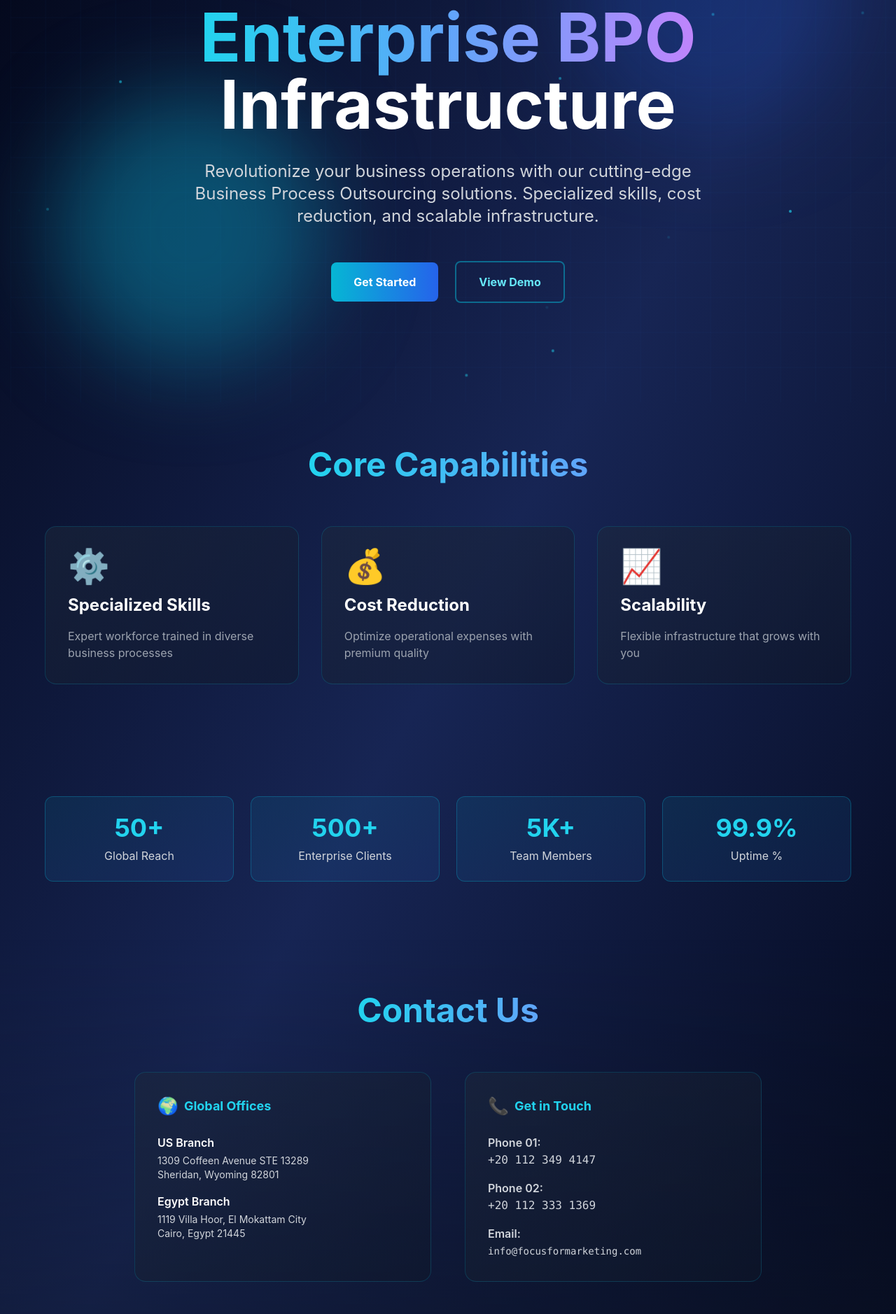
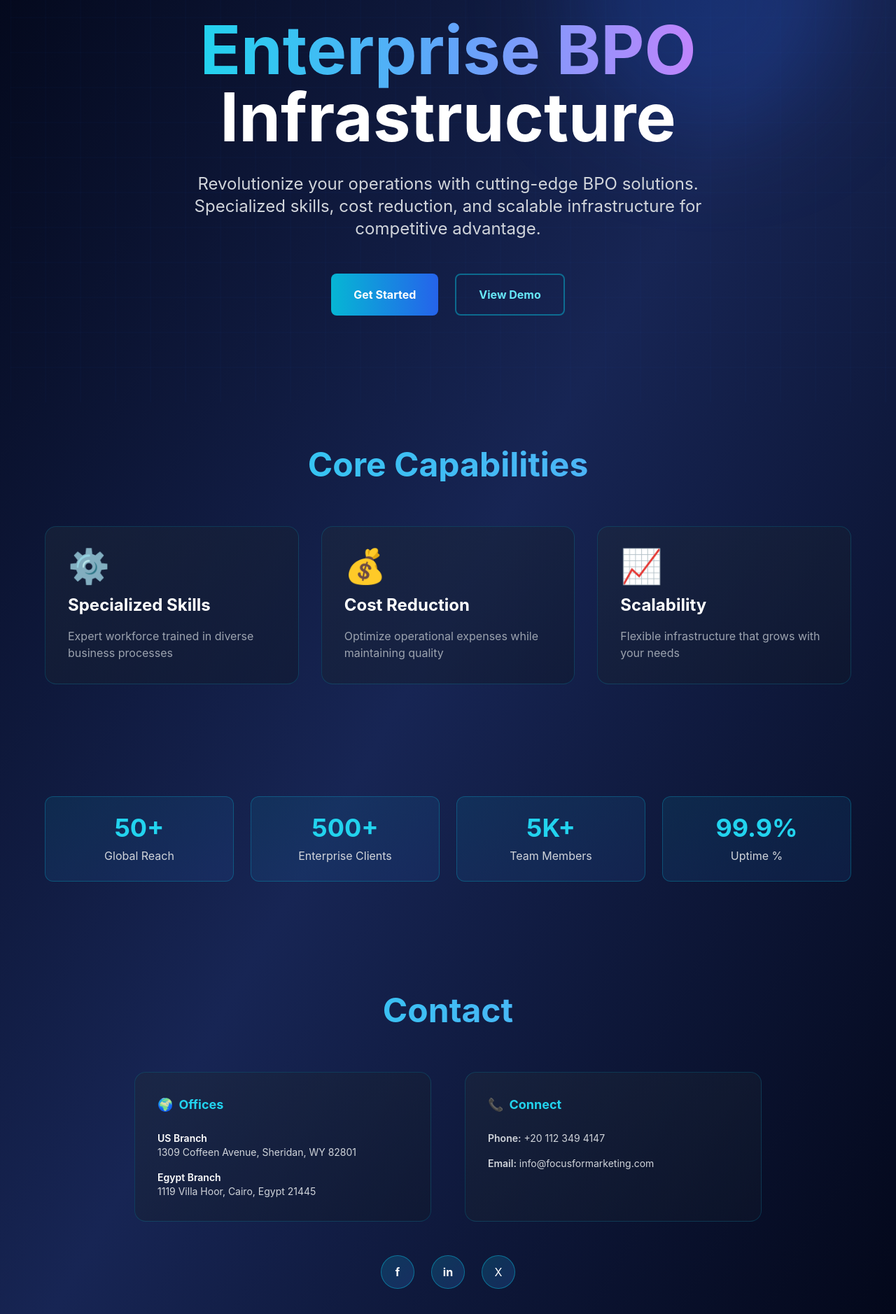
Before and after one commit to nsafwat689/focus-marketing-redesign, a Next.js app: page / in a window 1280 px wide. Shown: the part 240-2118 px from the top of the page at 70% size. Built offline with nearby package versions, Linux system fonts and the light colour scheme.

Commit message:
Rewrite page with responsive animations and modern infrastructure design

```diff
--- a/app/page.tsx
+++ b/app/page.tsx
@@ -1,117 +1,93 @@
-import React from 'react';
+export default function Home() {
+  const features = [
+    { title: 'Specialized Skills', desc: 'Expert workforce trained in diverse business processes', icon: '⚙️' },
+    { title: 'Cost Reduction', desc: 'Optimize operational expenses while maintaining quality', icon: '💰' },
+    { title: 'Scalability', desc: 'Flexible infrastructure that grows with your needs', icon: '📈' },
+  ];
 
-export default function Home() {
+  const stats = [
+    { label: 'Global Reach', value: '50+' },
+    { label: 'Enterprise Clients', value: '500+' },
+    { label: 'Team Members', value: '5K+' },
+    { label: 'Uptime %', value: '99.9%' },
+  ];
+
   return (
     <div className="min-h-screen bg-gradient-to-br from-slate-950 via-blue-950 to-slate-950 text-white overflow-hidden">
-      {/* Animated Background Grid */}
-      <div className="fixed inset-0 z-0 opacity-10">
-        <div className="absolute inset-0" style={{
-          backgroundImage: 'linear-gradient(rgba(59,130,246,0.5) 1px, transparent 1px), linear-gradient(90deg, rgba(59,130,246,0.5) 1px, transparent 1px)',
-          backgroundSize: '50px 50px',
-          animation: 'moveGrid 20s linear infinite'
-        }}></div>
-      </div>
+      {/* Background Grid */}
+      <div className="fixed inset-0 z-0 opacity-10" style={{
+        backgroundImage: 'linear-gradient(rgba(59,130,246,0.5) 1px, transparent 1px), linear-gradient(90deg, rgba(59,130,246,0.5) 1px, transparent 1px)',
+        backgroundSize: '50px 50px',
+        animation: 'moveGrid 20s linear infinite'
+      }}></div>
 
-      {/* Floating Particles */}
-      <div className="fixed inset-0 z-0 overflow-hidden">
-        {[...Array(20)].map((_, i) => (
-          <div
-            key={i}
-            className="absolute w-1 h-1 bg-cyan-400 rounded-full"
-            style={{
-              left: `${Math.random() * 100}%`,
-              top: `${Math.random() * 100}%`,
-              opacity: Math.random() * 0.7,
-              animation: `float ${5 + Math.random() * 5}s ease-in-out infinite`,
-              animationDelay: `${i * 0.2}s`
-            }}
-          ></div>
-        ))}
-      </div>
-
-      {/* Navigation */}
+      {/* Nav */}
       <nav className="fixed top-0 w-full bg-gradient-to-b from-slate-950/80 to-transparent backdrop-blur-lg z-50 py-4 px-6 border-b border-cyan-500/20">
         <div className="max-w-7xl mx-auto flex justify-between items-center">
           <div className="flex items-center gap-2 text-2xl font-bold">
             <div className="w-8 h-8 bg-gradient-to-br from-cyan-400 to-blue-600 rounded-lg"></div>
             <span>FOCUS</span>
           </div>
-          <div className="text-xs text-cyan-300 font-mono">FOR MARKETING INFRASTRUCTURE</div>
+          <div className="text-xs text-cyan-300 font-mono">INFRASTRUCTURE SOLUTIONS</div>
         </div>
       </nav>
 
-      {/* Hero Section */}
-      <section className="relative pt-32 pb-20 px-6 min-h-screen flex items-center justify-center">
+      {/* Hero */}
+      <section className="relative pt-40 pb-20 px-6 min-h-screen flex items-center justify-center">
         <div className="absolute inset-0 z-0">
           <div className="absolute top-10 right-20 w-96 h-96 bg-blue-600 rounded-full mix-blend-screen filter blur-3xl opacity-20 animate-pulse"></div>
-          <div className="absolute bottom-10 left-20 w-96 h-96 bg-cyan-600 rounded-full mix-blend-screen filter blur-3xl opacity-20 animate-pulse" style={{ animationDelay: '1s' }}></div>
+          <div className="absolute bottom-10 left-20 w-96 h-96 bg-cyan-600 rounded-full mix-blend-screen filter blur-3xl opacity-20" style={{ animationDelay: '1s' }} className="animate-pulse"></div>
         </div>
 
         <div className="relative z-10 max-w-5xl mx-auto text-center">
-          <div className="mb-8 inline-block">
-            <div className="px-4 py-2 bg-cyan-500/10 border border-cyan-500/50 rounded-full text-cyan-300 text-sm font-mono">
-              ⚡ Next-Generation BPO Solutions
-            </div>
+          <div className="mb-8 inline-block px-4 py-2 bg-cyan-500/10 border border-cyan-500/50 rounded-full">
+            <span className="text-cyan-300 text-sm font-mono">⚡ Next-Gen BPO</span>
           </div>
 
-          <h1 className="text-6xl md:text-8xl font-bold mb-8 leading-tight">
-            <span className="bg-gradient-to-r from-cyan-400 via-blue-400 to-purple-400 bg-clip-text text-transparent">
-              Enterprise BPO
-            </span>
+          <h1 className="text-7xl md:text-8xl font-bold mb-8 leading-tight">
+            <span className="bg-gradient-to-r from-cyan-400 via-blue-400 to-purple-400 bg-clip-text text-transparent">Enterprise BPO</span>
             <br />
             <span className="text-white">Infrastructure</span>
           </h1>
 
-          <p className="text-xl md:text-2xl text-gray-300 mb-12 leading-relaxed max-w-3xl mx-auto">
-            Revolutionize your business operations with our cutting-edge Business Process Outsourcing solutions. Specialized skills, cost reduction, and scalable infrastructure.
+          <p className="text-xl md:text-2xl text-gray-300 mb-12 max-w-3xl mx-auto leading-relaxed">
+            Revolutionize your operations with cutting-edge BPO solutions. Specialized skills, cost reduction, and scalable infrastructure for competitive advantage.
           </p>
 
-          <div className="flex flex-col sm:flex-row gap-6 justify-center items-center">
-            <button className="group relative px-8 py-4 bg-gradient-to-r from-cyan-500 to-blue-600 text-white font-bold rounded-lg overflow-hidden hover:shadow-2xl hover:shadow-cyan-500/50 transition-all duration-300">
+          <div className="flex flex-col sm:flex-row gap-6 justify-center">
+            <button className="group relative px-8 py-4 bg-gradient-to-r from-cyan-500 to-blue-600 text-white font-bold rounded-lg overflow-hidden">
               <span className="relative z-10">Get Started</span>
               <div className="absolute inset-0 bg-gradient-to-r from-blue-600 to-cyan-500 transform translate-x-full group-hover:translate-x-0 transition-transform duration-300"></div>
             </button>
-            <button className="px-8 py-4 border-2 border-cyan-500/50 text-cyan-300 font-bold rounded-lg hover:bg-cyan-500/10 transition-all duration-300">
+            <button className="px-8 py-4 border-2 border-cyan-500/50 text-cyan-300 font-bold rounded-lg hover:bg-cyan-500/10 transition-all">
               View Demo
             </button>
           </div>
         </div>
       </section>
 
-      {/* Features Section */}
+      {/* Features */}
       <section className="relative z-10 py-20 px-6">
         <div className="max-w-6xl mx-auto">
-          <h2 className="text-5xl font-bold text-center mb-16">
-            <span className="bg-gradient-to-r from-cyan-400 to-blue-400 bg-clip-text text-transparent">Core Capabilities</span>
-          </h2>
-
+          <h2 className="text-5xl font-bold text-center mb-16 bg-gradient-to-r from-cyan-400 to-blue-400 bg-clip-text text-transparent">Core Capabilities</h2>
           <div className="grid md:grid-cols-3 gap-8">
-            {[
-              {title: 'Specialized Skills', desc: 'Expert workforce trained in diverse business processes', icon: '⚙️'},
-              {title: 'Cost Reduction', desc: 'Optimize operational expenses with premium quality', icon: '💰'},
-              {title: 'Scalability', desc: 'Flexible infrastructure that grows with you', icon: '📈'},
-            ].map((f, i) => (
-              <div key={i} className="group p-8 bg-gradient-to-br from-slate-800/50 to-slate-900/50 border border-cyan-500/20 rounded-2xl hover:border-cyan-500/60 transition-all duration-300 hover:shadow-2xl hover:shadow-cyan-500/20">
+            {features.map((f, i) => (
+              <div key={i} className="group p-8 bg-gradient-to-br from-slate-800/50 to-slate-900/50 border border-cyan-500/20 rounded-2xl hover:border-cyan-500/60 hover:shadow-2xl hover:shadow-cyan-500/20 transition-all duration-300">
                 <div className="text-5xl mb-4 group-hover:scale-110 transition-transform duration-300">{f.icon}</div>
                 <h3 className="text-2xl font-bold mb-4 text-white">{f.title}</h3>
-                <p className="text-gray-400 group-hover:text-gray-300">{f.desc}</p>
+                <p className="text-gray-400 group-hover:text-gray-300 transition-colors">{f.desc}</p>
               </div>
             ))}
           </div>
         </div>
       </section>
 
-      {/* Stats Section */}
+      {/* Stats */}
       <section className="relative z-10 py-20 px-6">
         <div className="max-w-6xl mx-auto">
           <div className="grid md:grid-cols-4 gap-6">
-            {[
-              { label: 'Global Reach', value: '50+' },
-              { label: 'Enterprise Clients', value: '500+' },
-              { label: 'Team Members', value: '5K+' },
-              { label: 'Uptime %', value: '99.9%' }
-            ].map((s, i) => (
-              <div key={i} className="p-6 bg-gradient-to-br from-cyan-500/10 to-blue-500/10 border border-cyan-500/30 rounded-xl text-center hover:border-cyan-500/60 transition-all duration-300">
+            {stats.map((s, i) => (
+              <div key={i} className="p-6 bg-gradient-to-br from-cyan-500/10 to-blue-500/10 border border-cyan-500/30 rounded-xl text-center hover:border-cyan-500/60 transition-all">
                 <div className="text-4xl font-bold text-cyan-400 mb-2">{s.value}</div>
                 <div className="text-gray-300">{s.label}</div>
               </div>
@@ -120,57 +96,40 @@ export default function Home() {
         </div>
       </section>
 
-      {/* Contact Section */}
-      <section className="relative z-10 py-20 px-6 bg-gradient-to-t from-slate-900/50">
+      {/* Contact */}
+      <section className="relative z-10 py-20 px-6">
         <div className="max-w-4xl mx-auto">
-          <h2 className="text-5xl font-bold text-center mb-16">
-            <span className="bg-gradient-to-r from-cyan-400 to-blue-400 bg-clip-text text-transparent">Contact Us</span>
-          </h2>
-
+          <h2 className="text-5xl font-bold text-center mb-16 bg-gradient-to-r from-cyan-400 to-blue-400 bg-clip-text text-transparent">Contact</h2>
           <div className="grid md:grid-cols-2 gap-12 mb-12">
-            <div className="group p-8 bg-gradient-to-br from-slate-800/50 to-slate-900/50 border border-cyan-500/20 rounded-2xl hover:border-cyan-500/60 transition-all">
-              <h3 className="text-cyan-400 font-bold text-lg mb-6 flex items-center gap-2">
-                <span className="text-2xl">🌍</span> Global Offices
-              </h3>
-              <div className="space-y-4 text-gray-300">
+            <div className="p-8 bg-gradient-to-br from-slate-800/50 to-slate-900/50 border border-cyan-500/20 rounded-2xl">
+              <h3 className="text-cyan-400 font-bold text-lg mb-6 flex items-center gap-2"><span>🌍</span> Offices</h3>
+              <div className="space-y-4 text-gray-300 text-sm">
                 <div>
-                  <p className="font-semibold text-white mb-1">US Branch</p>
-                  <p className="text-sm">1309 Coffeen Avenue STE 13289</p>
-                  <p className="text-sm">Sheridan, Wyoming 82801</p>
+                  <p className="font-semibold text-white">US Branch</p>
+                  <p>1309 Coffeen Avenue, Sheridan, WY 82801</p>
                 </div>
                 <div>
-                  <p className="font-semibold text-white mb-1">Egypt Branch</p>
-                  <p className="text-sm">1119 Villa Hoor, El Mokattam City</p>
-                  <p className="text-sm">Cairo, Egypt 21445</p>
+                  <p className="font-semibold text-white">Egypt Branch</p>
+                  <p>1119 Villa Hoor, Cairo, Egypt 21445</p>
                 </div>
               </div>
             </div>
-
-            <div className="group p-8 bg-gradient-to-br from-slate-800/50 to-slate-900/50 border border-cyan-500/20 rounded-2xl hover:border-cyan-500/60 transition-all">
-              <h3 className="text-cyan-400 font-bold text-lg mb-6 flex items-center gap-2">
-                <span className="text-2xl">📞</span> Get in Touch
-              </h3>
-              <div className="space-y-4">
-                <a href="tel:+201123494147" className="block text-gray-300 hover:text-cyan-400 transition-colors">
-                  <span className="font-semibold">Phone 01:</span><br/>
-                  <span className="font-mono">+20 112 349 4147</span>
+            <div className="p-8 bg-gradient-to-br from-slate-800/50 to-slate-900/50 border border-cyan-500/20 rounded-2xl">
+              <h3 className="text-cyan-400 font-bold text-lg mb-6 flex items-center gap-2"><span>📞</span> Connect</h3>
+              <div className="space-y-4 text-sm">
+                <a href="tel:+201123494147" className="block text-gray-300 hover:text-cyan-400 transition">
+                  <span className="font-semibold">Phone:</span> +20 112 349 4147
                 </a>
-                <a href="tel:+201123331369" className="block text-gray-300 hover:text-cyan-400 transition-colors">
-                  <span className="font-semibold">Phone 02:</span><br/>
-                  <span className="font-mono">+20 112 333 1369</span>
-                </a>
-                <a href="mailto:info@focusformarketing.com" className="block text-gray-300 hover:text-cyan-400 transition-colors">
-                  <span className="font-semibold">Email:</span><br/>
-                  <span className="font-mono text-sm">info@focusformarketing.com</span>
+                <a href="mailto:info@focusformarketing.com" className="block text-gray-300 hover:text-cyan-400 transition">
+                  <span className="font-semibold">Email:</span> info@focusformarketing.com
                 </a>
               </div>
             </div>
           </div>
-
           <div className="flex justify-center gap-6">
-            <a href="#" className="w-12 h-12 rounded-full bg-gradient-to-br from-cyan-500/20 to-blue-500/20 border border-cyan-500/50 flex items-center justify-center hover:border-cyan-400 hover:bg-cyan-500/30 transition-all font-bold">f</a>
-            <a href="#" className="w-12 h-12 rounded-full bg-gradient-to-br from-cyan-500/20 to-blue-500/20 border border-cyan-500/50 flex items-center justify-center hover:border-cyan-400 hover:bg-cyan-500/30 transition-all font-bold">in</a>
-            <a href="#" className="w-12 h-12 rounded-full bg-gradient-to-br from-cyan-500/20 to-blue-500/20 border border-cyan-500/50 flex items-center justify-center hover:border-cyan-400 hover:bg-cyan-500/30 transition-all">X</a>
+            <a href="#" className="w-12 h-12 rounded-full bg-gradient-to-br from-cyan-500/20 to-blue-500/20 border border-cyan-500/50 flex items-center justify-center hover:bg-cyan-500/30 transition font-bold">f</a>
+            <a href="#" className="w-12 h-12 rounded-full bg-gradient-to-br from-cyan-500/20 to-blue-500/20 border border-cyan-500/50 flex items-center justify-center hover:bg-cyan-500/30 transition font-bold">in</a>
+            <a href="#" className="w-12 h-12 rounded-full bg-gradient-to-br from-cyan-500/20 to-blue-500/20 border border-cyan-500/50 flex items-center justify-center hover:bg-cyan-500/30 transition">X</a>
           </div>
         </div>
       </section>
@@ -180,12 +139,6 @@ export default function Home() {
       </footer>
 
       <style jsx>{`
-        @keyframes float {
-          0%, 100% { transform: translateY(0px) translateX(0px); }
-          25% { transform: translateY(-20px) translateX(10px); }
-          50% { transform: translateY(-40px) translateX(-10px); }
-          75% { transform: translateY(-20px) translateX(10px); }
-        }
         @keyframes moveGrid {
           0% { transform: translate(0, 0); }
           100% { transform: translate(50px, 50px); }
```
